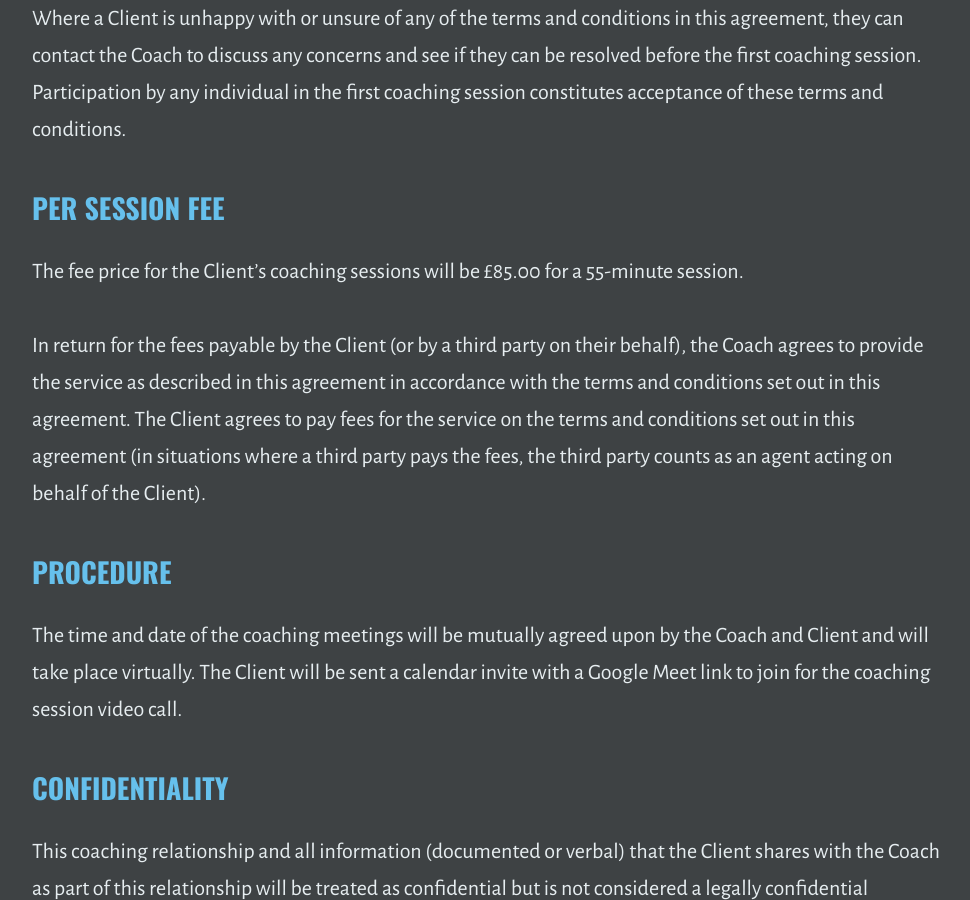
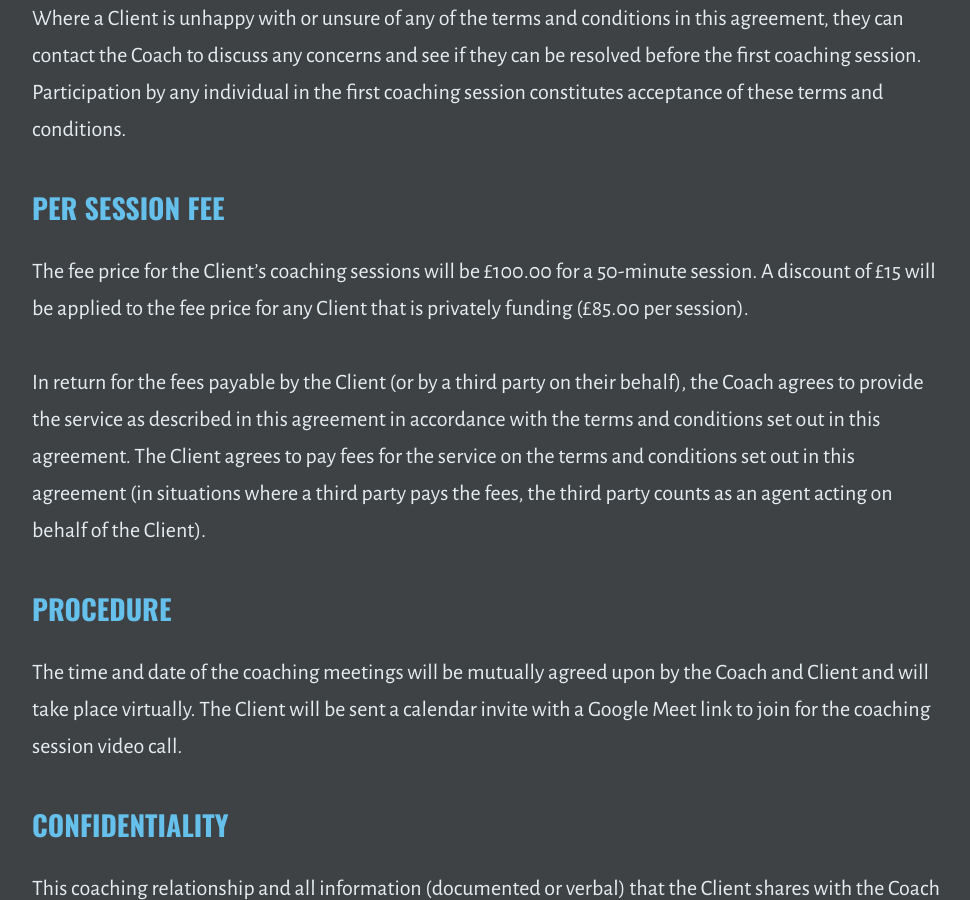
Before and after one commit to outragedpinkracoon/outragedpinkracoon.github.io, a Jekyll site: the page built from coaching-disclaimer-and-terms.md, in a window 1280 px wide and 900 px high, scrolled down 3265 px. Shown: the whole window, without its empty margins (149-1119 px from the left). Built offline with Jekyll 4.4.1, drawn with Linux system fonts in a browser that asks for light colours.

Commit message:
Updated prices

```diff
--- a/coaching-disclaimer-and-terms.md
+++ b/coaching-disclaimer-and-terms.md
@@ -44,7 +44,7 @@ The Coach may agree to provide additional coaching sessions after completion of
 Where a Client is unhappy with or unsure of any of the terms and conditions in this agreement, they can contact the Coach to discuss any concerns and see if they can be resolved before the first coaching session. Participation by any individual in the first coaching session constitutes acceptance of these terms and conditions.
 
 ### Per Session Fee
-The fee price for the Client’s coaching sessions will be £85.00 for a 55-minute session.
+The fee price for the Client’s coaching sessions will be £100.00 for a 50-minute session. A discount of £15 will be applied to the fee price for any Client that is privately funding (£85.00 per session).
 
 In return for the fees payable by the Client (or by a third party on their behalf), the Coach agrees to provide the service as described in this agreement in accordance with the terms and conditions set out in this agreement. The Client agrees to pay fees for the service on the terms and conditions set out in this agreement (in situations where a third party pays the fees, the third party counts as an agent acting on behalf of the Client).
 
```
